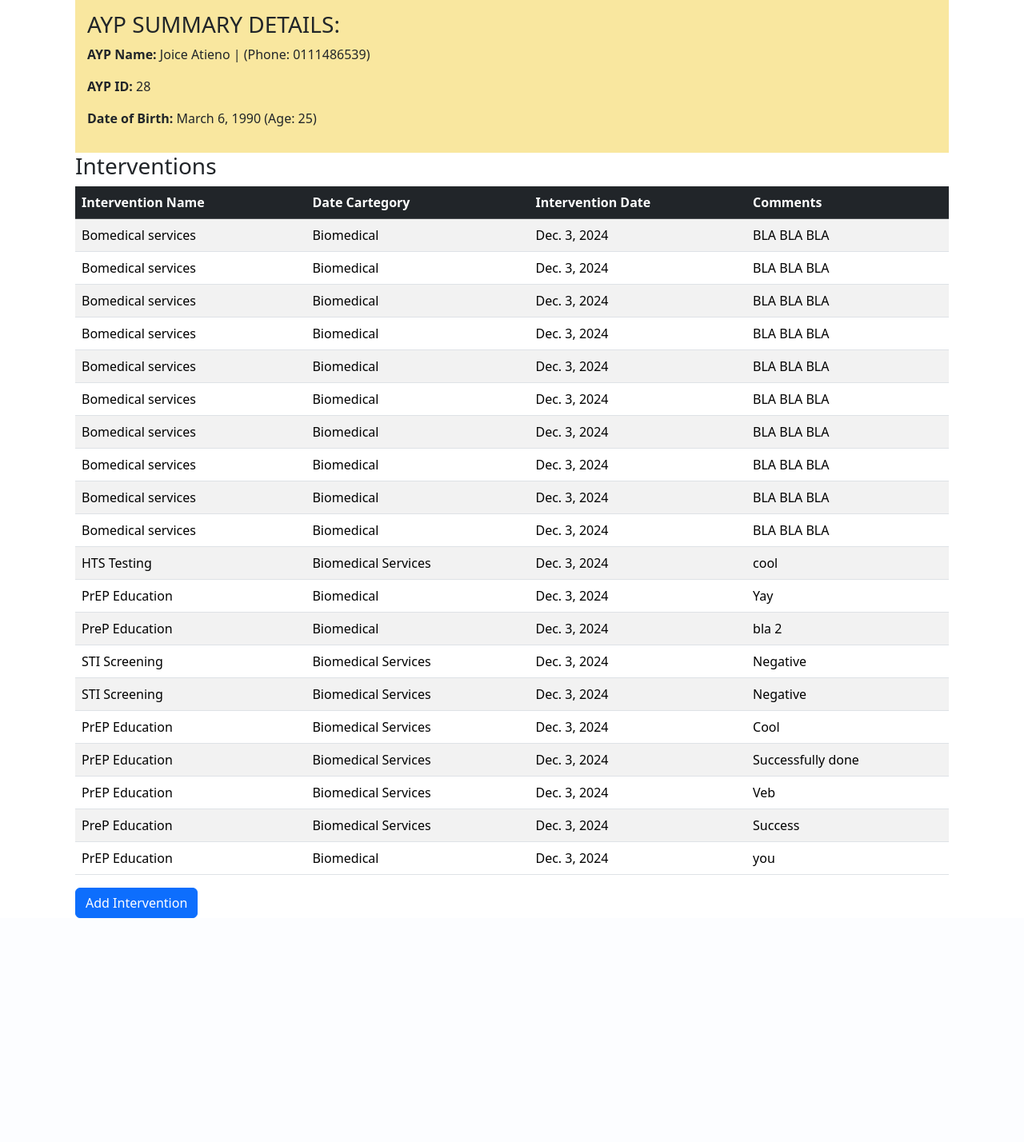
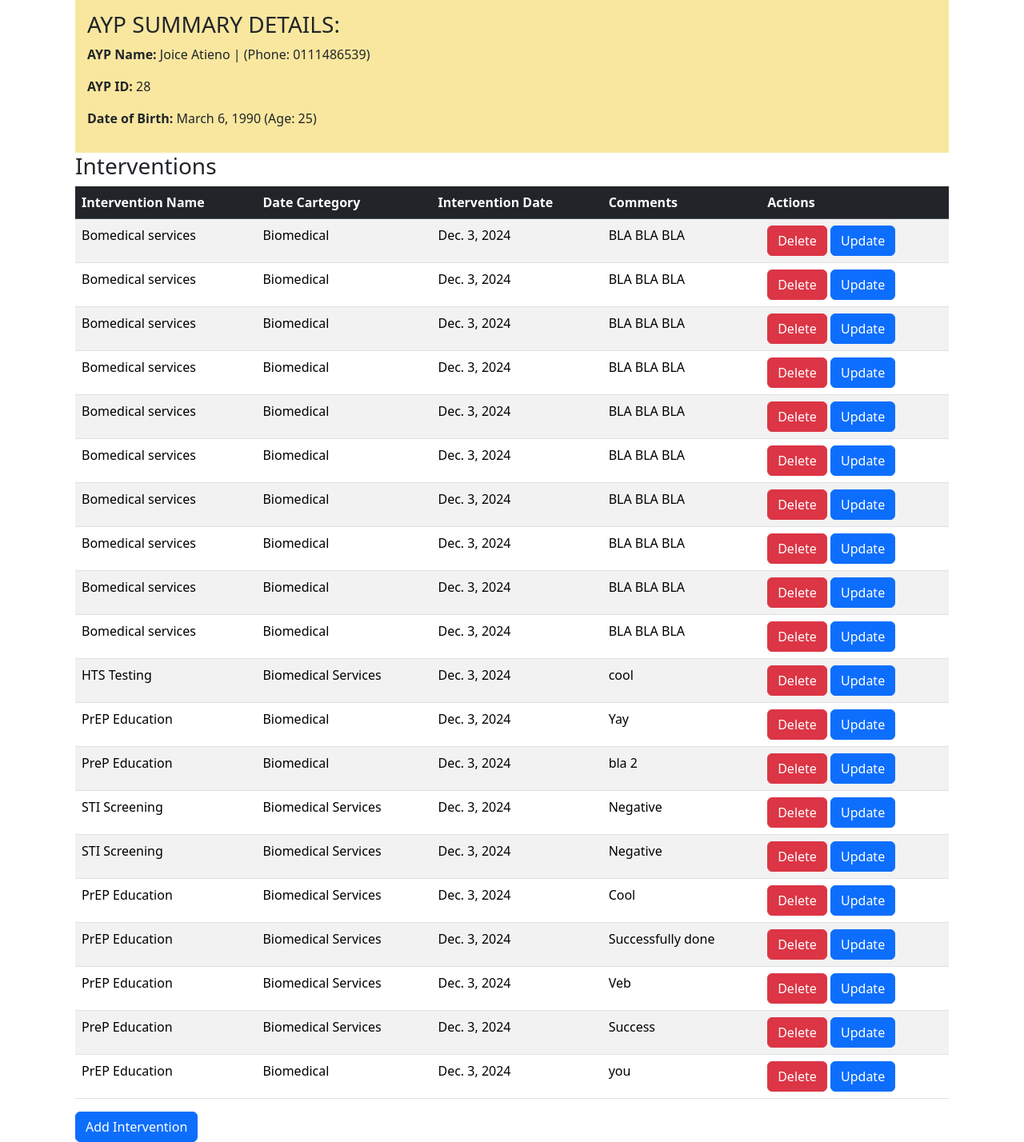
Before and after one commit to AchayoEarnest/community_intervention_app, a Django app: template intervention_app/templates/ayp_interventions.html in a window 1280 px wide. Shown: the part 177-1605 px from the top of the page at 80% size. Before the commit the page ends 1325 px from the top, so only its background shows below. Run offline with Django 5.2, Linux system fonts and the light colour scheme; the template is opened without the code that fills it: values that come from a table or form of the project are taken from there, others are empty; data comes from the database, SQL or seed files in the repository; both versions use the stored data as it was after the commit.

Commit message:
Initial commit

```diff
--- a/community_intervention_app/settings.py
+++ b/community_intervention_app/settings.py
@@ -13,7 +13,7 @@ SECRET_KEY = 'django-insecure-8-19e^$h8iw*y*s&))19l19vyf0qva#&$sy^h+6woyf6^*#)2e
 # SECURITY WARNING: don't run with debug turned on in production!
 DEBUG = True
 
-ALLOWED_HOSTS = []
+ALLOWED_HOSTS = ['.herokuapp.com', 'localhost', '127.0.0.1']
 
 
 # Application definition
@@ -31,6 +31,7 @@ INSTALLED_APPS = [
 ]
 
 MIDDLEWARE = [
+    'whitenoise.middleware.WhiteNoiseMiddleware',
     'django.middleware.security.SecurityMiddleware',
     'django.contrib.sessions.middleware.SessionMiddleware',
     'django.middleware.common.CommonMiddleware',
@@ -106,6 +107,7 @@ USE_TZ = True
 # Static files (CSS, JavaScript, Images)
 # https://docs.djangoproject.com/en/5.1/howto/static-files/
 
+STATIC_ROOT = os.path.join(BASE_DIR, 'staticfiles')
 STATIC_URL = 'static/'
 
 # Default primary key field type
--- a/intervention_app/templates/ayp_interventions.html
+++ b/intervention_app/templates/ayp_interventions.html
@@ -33,6 +33,7 @@
         <th>Date Cartegory</th>
         <th>Intervention Date</th>
         <th>Comments</th>
+        <th>Actions</th>
       </tr>
     </thead>
     <tbody>
@@ -42,7 +43,15 @@
         <td>{{ intervention.intervention_cartegory }}</td>
         <td>{{ intervention.date_of_intervention }}</td>
         <td>{{ intervention.comments }}</td>
-      </tr>
+        <td><a
+          href="#"
+          class="btn btn-danger"
+          >Delete</a
+        >
+        <a
+          href="#"
+          class="btn btn-primary"
+          >Update</a</td>
       {% empty %}
       <tr>
         <td colspan="4">No interventions found</td>
```
Also changed, not shown: intervention_app.db, 1 other file.
